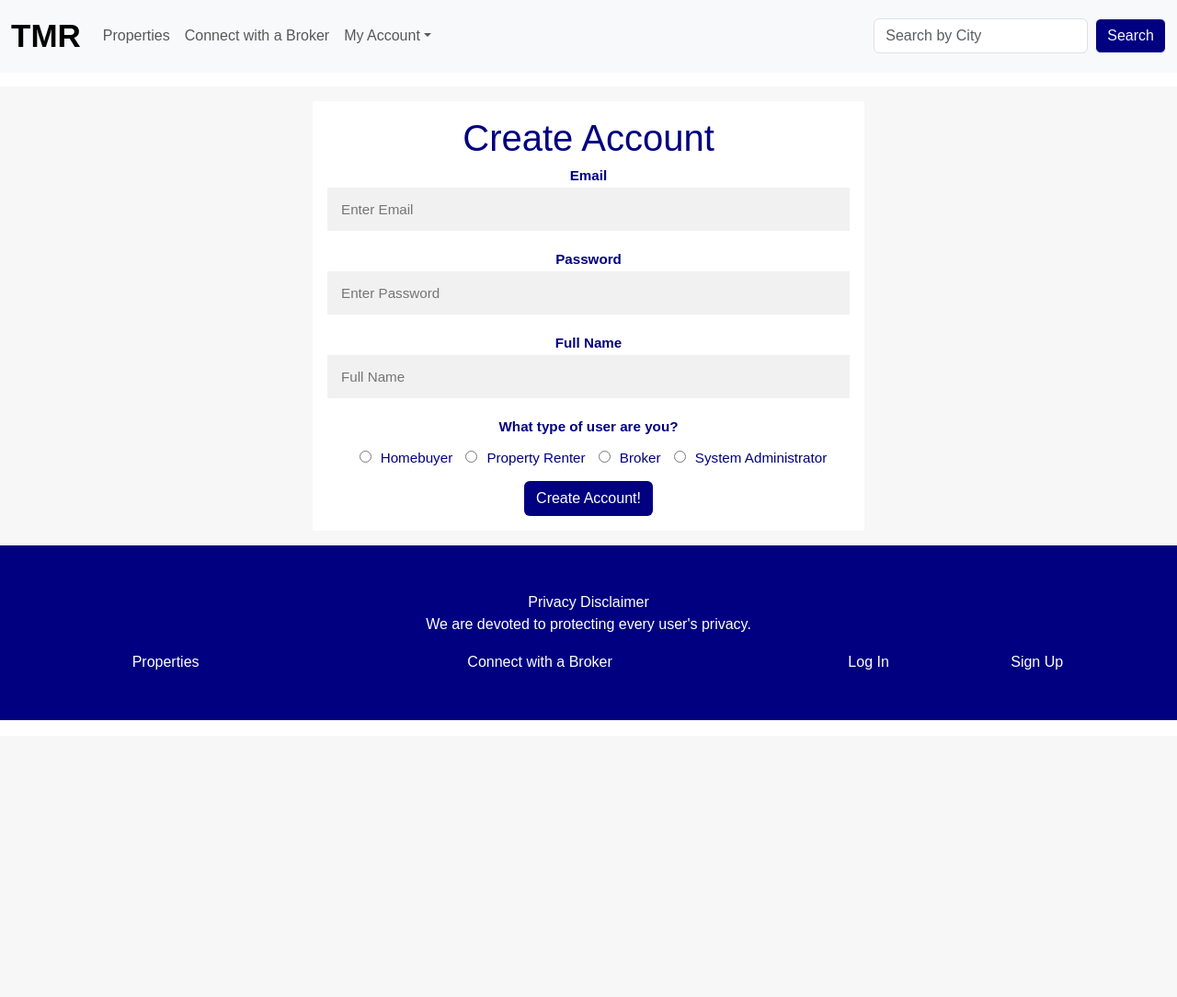
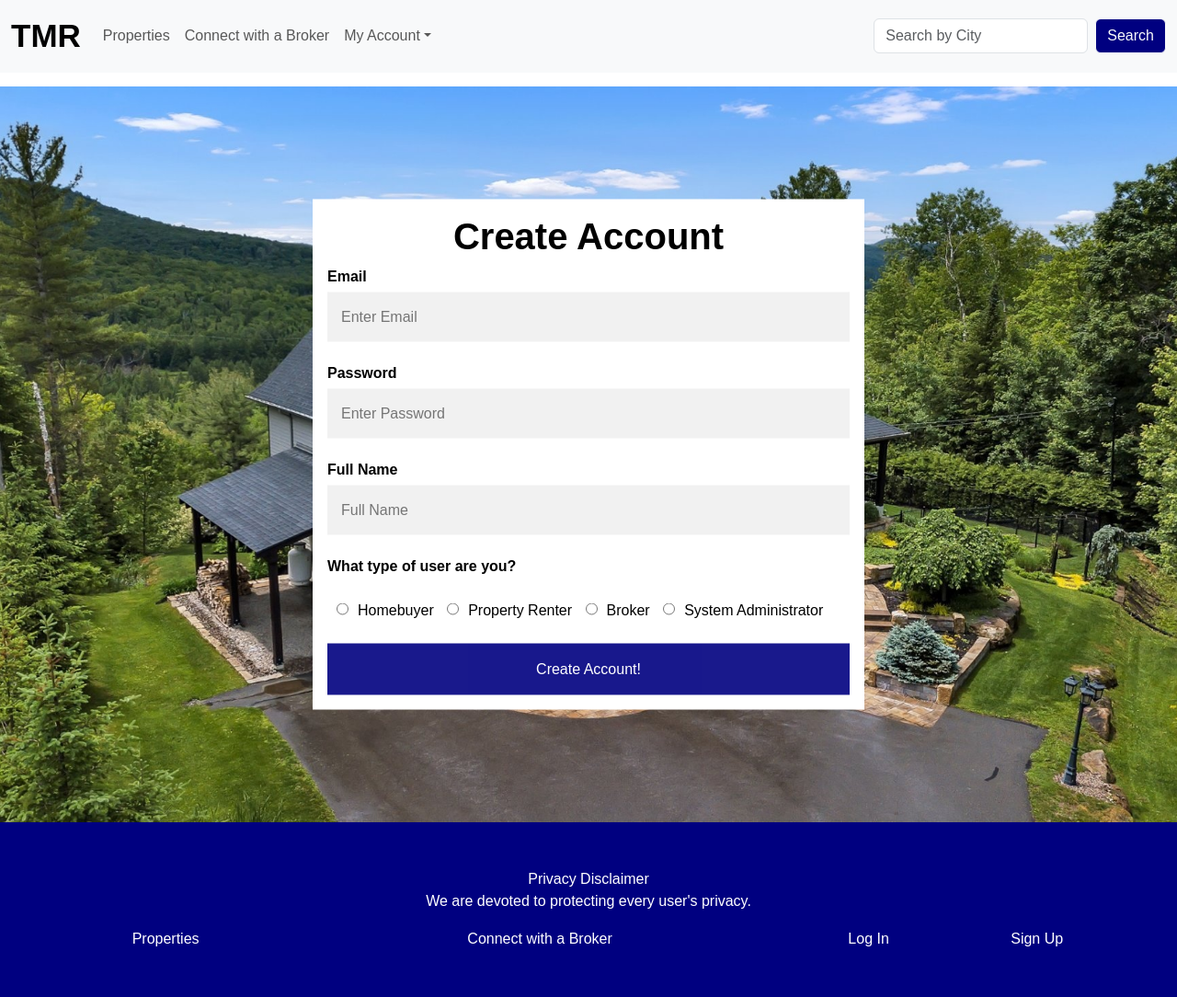
Before and after one commit to TheMagicRealtors/TheMagicRealtors-soen341projectF2023, a PHP site: page /create_account.php in a window 1280 px wide. Shown: the whole page at 92% size. Before the commit the page ends 783 px from the top, so only its background shows below. Run offline with PHP 8.4, Linux system fonts and the light colour scheme; some libraries are stand-ins or nearby versions.

Commit message:
fixed formatting

```diff
--- a/Sprint2/property page/create_account.php
+++ b/Sprint2/property page/create_account.php
@@ -1,32 +1,72 @@
+<?php
 
+    include 'create_account_functions.php';
+    require 'header.php';
+?>
 
 <!DOCTYPE html>
 <html>
     <style>
-        .createAccountForm {
-            position: center;
-            margin: auto;
-            max-width: 600px;
+
+        html, body {
+            height:100%;
+            margin:0;
+            padding:0;
+        }
+        .image_background {
+            background: yellow;
+            height: 100%;
+            width: 100%;
+            background-size: cover;
+            background-image: url("property_images/property_6.jpg");
+            opacity: 1;
+
+            min-height: 380px;
+
+            /* Center and scale the image nicely */
+            background-position: center;
+            background-repeat: no-repeat;
+            background-size: cover;
+            position: relative;
+        }
+        .CAForm {
+            position: absolute;
+            top: 50%;
+            left: 50%;
+            transform: translate(-50%, -50%);
+            /* margin: auto; */
+            width: 600px;
             padding: 16px;
-            left:50%;
-            right:50%;
-            transform: translate(-50%,-505);
             background-color: white;
-            color:#000080;
-            text-align:center;
+            color: black;
+        }
+        input[type=text] {
+            width: 100%;
+            padding: 15px;
+            margin: 5px 0 22px 0;
+            border: none;
+            background: #f1f1f1;
+        }
+        input[type=text]:focus {
+            background-color: #ddd;
+            outline: none;
+        }
+        .loginButton {
+            background-color: #000080;
+            color: white;
+            padding: 16px 20px;
+            border: none;
+            cursor: pointer;
+            width: 100%;
+            opacity: 0.9;
         }
 
-        input[type=text]{
-            width:100%;
-            padding:15px;
-            margin:5px 0 22px 0;
-            border:none;
-            background:#f1f1f1;
+        .loginButton:hover {
+            opacity: 1;
         }
 
-        input[type=text]:focus{
-            backgroud-colour:#ddd;
-            outline:none;
+        h1 {
+            text-align: center;
         }
 
         input[type="radio"]{
@@ -34,47 +74,15 @@
         }
 
     </style>
-    <head>
-    <link rel="stylesheet" type="text/css" href="myboringfilename.css">
-    </head>
-<?php
-    include 'property_functions.php';
-    // include 'create_account_function.php';
-    require 'header.php';
-?>
-<?php
-    if (isset($_POST['submit'])) {
-        $email = $_POST['email'];
-        $passwords= $_POST['passwords'];
-        $full_name = $_POST['full_name'];
-        $user_type = $_POST['user_type'];
-
-        $conn = pdo_connect_mysql();
-        $pdoQuery= "INSERT INTO `users`(`id`, `email`, `passwords`, `full_name`, `user_type`) VALUES (NULL,:email, :passwords,:full_name,:user_type)";
-
-        $pdoResult = $conn->prepare($pdoQuery);
-        $pdoExec = $pdoResult->execute(array(":email"=>$email,":passwords"=>$passwords,":full_name"=>$full_name,":user_type"=>$user_type));
-
-        if($pdoExec){
-
-            header("Location: properties.php");
-            exit();
-
-        }else{
-            echo 'Failed';
-        }
 
 
-    }
-
-?>
 <body>
     <div class="background-image">
         <h1 style="font-size: 72px;">AVAILABLE PROPERTIES</h1>
     </div >
-    <div style="font: 95% Arial, Helvetica, sans-serif; padding: 16px;background: #F7F7F7;">
-        <form method= POST class="createAccountForm">
-            <h1 style=text-align:center>Create Account</h1>
+    <div class= image_background >
+        <form method= POST class="CAForm">
+            <h1 style=text-align:center><b>Create Account</b></h1>
             <label for="email"><b>Email</b></label><br>
             <input type="text" placeholder="Enter Email" name="email" required><br>
 
@@ -90,7 +98,7 @@
              <input type="radio" name="user_type" value=2>Broker
              <input type="radio" name="user_type" value=2>System Administrator
             <br><br>
-            <button type="submit" class="btn" name=submit style="background-color: #000080;color:white" >Create Account!</button><br>
+            <button type="submit" class="loginButton" name=submit style="background-color: #000080;color:white" >Create Account!</button><br>
 
 
         </form>
--- a/Sprint2/property page/create_account_functions.php
+++ b/Sprint2/property page/create_account_functions.php
@@ -1,4 +1,17 @@
 <?php
+
+function pdo_connect_mysql() {
+    $DATABASE_HOST = 'localhost';
+    $DATABASE_USER = 'root';
+    $DATABASE_PASS = '';
+    $DATABASE_NAME = 'magicrealtors';
+    try {
+        return new PDO('mysql:host=' . $DATABASE_HOST . ';dbname=' . $DATABASE_NAME . ';charset=utf8', $DATABASE_USER, $DATABASE_PASS);
+    } catch (PDOException $exception) {
+        exit('Failed to connect to database!');
+    }
+}
+$pdo = pdo_connect_mysql();
     if (isset($_POST['submit'])) {
         $email = $_POST['email'];
         $passwords= $_POST['passwords'];
@@ -13,7 +26,7 @@
 
         if($pdoExec){
 
-            header("Location: properties.php");
+            header("Location: login.php");
             exit();
 
         }else{
```
